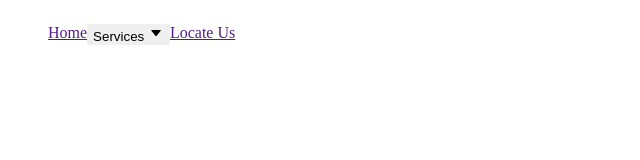
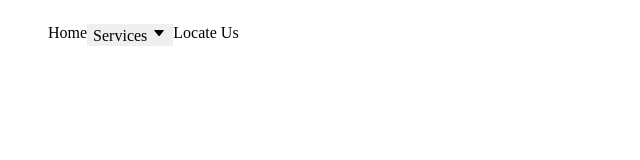
Before and after one commit to Thongqi/top, a plain HTML site: page dropdown/index.html in a window 1280 px wide. Shown: the full height of the page, 0-640 px from the left. Drawn offline with Linux system fonts and the light colour scheme.

Commit message:
update css

```diff
--- a/dropdown/dropdown.js
+++ b/dropdown/dropdown.js
@@ -1,5 +1,5 @@
-function displayDropdownList(element){
-    element.target.querySelector('.dropdown-list').classList.toggle('show');
+function displayDropdownList(e){
+    e.target.querySelector('.dropdown-list').classList.toggle('show');
 }
 
 window.onclick = function(e){
--- a/dropdown/index.html
+++ b/dropdown/index.html
@@ -14,7 +14,7 @@
             <ul>
                 <li><a href="">Home</a></li>
                 <li>
-                    <button class="dropdown-click" onclick="">
+                    <button class="dropdown-click" onclick="displayDropdownList(e);">
                         Services
                         <svg xmlns="http://www.w3.org/2000/svg" fill="#000000" width="16px" height="16px" viewBox="-6.5 0 32 32" version="1.1">
                             <title>dropdown</title>
--- a/dropdown/style.css
+++ b/dropdown/style.css
@@ -1,11 +1,17 @@
 .horizontal-navbar{
     display: flex;
+    width: 100%;
 }
 
 .horizontal-navbar>div>ul{
     display: flex;
+    justify-content: space-around;
 }
 
+.horizontal-navbar a{
+    text-decoration:none;
+    color: inherit;
+}
 .horizontal-navbar li{
     list-style-type: none;
 }
@@ -17,6 +23,8 @@
 .horizontal-navbar li button{
     background-color: none;
     border-width: 0px;
+    font-family: inherit;
+    font-size: inherit;
 
 }
 .horizontal-navbar .dropdown-list{
```
